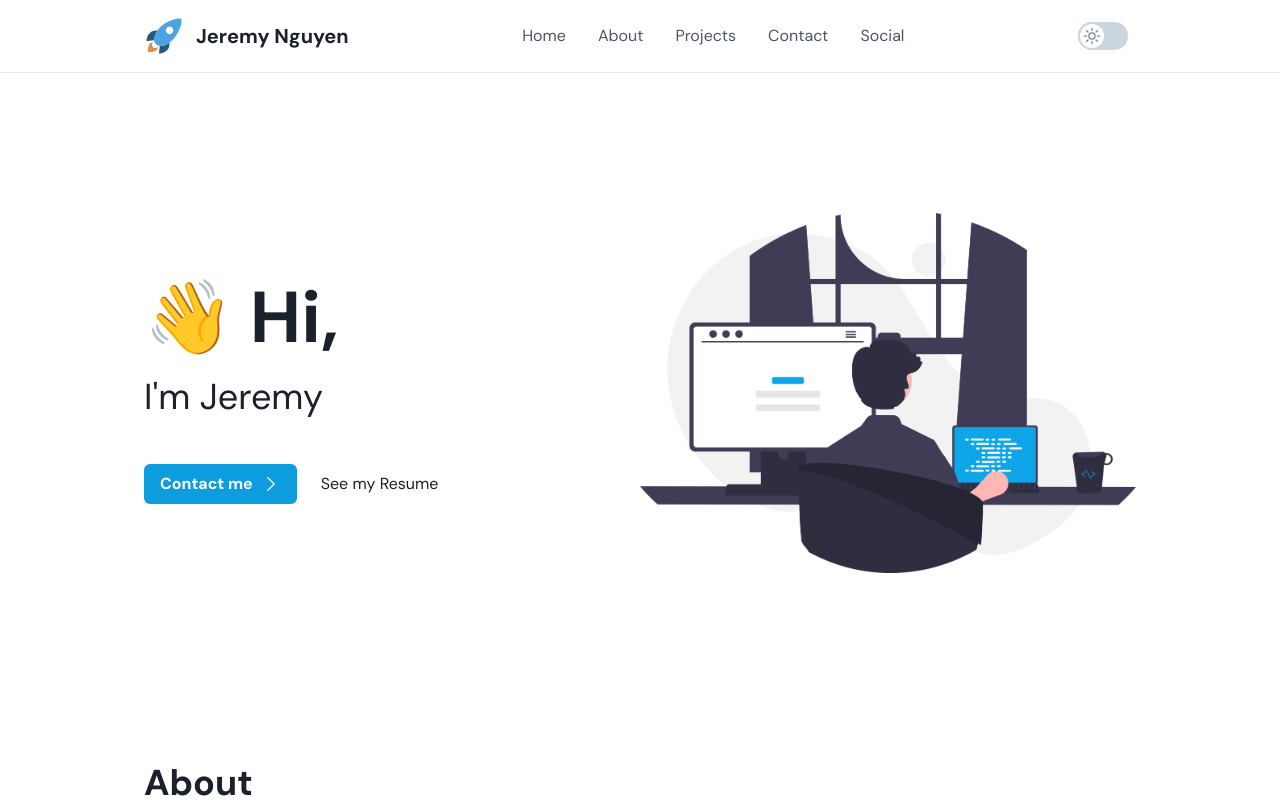
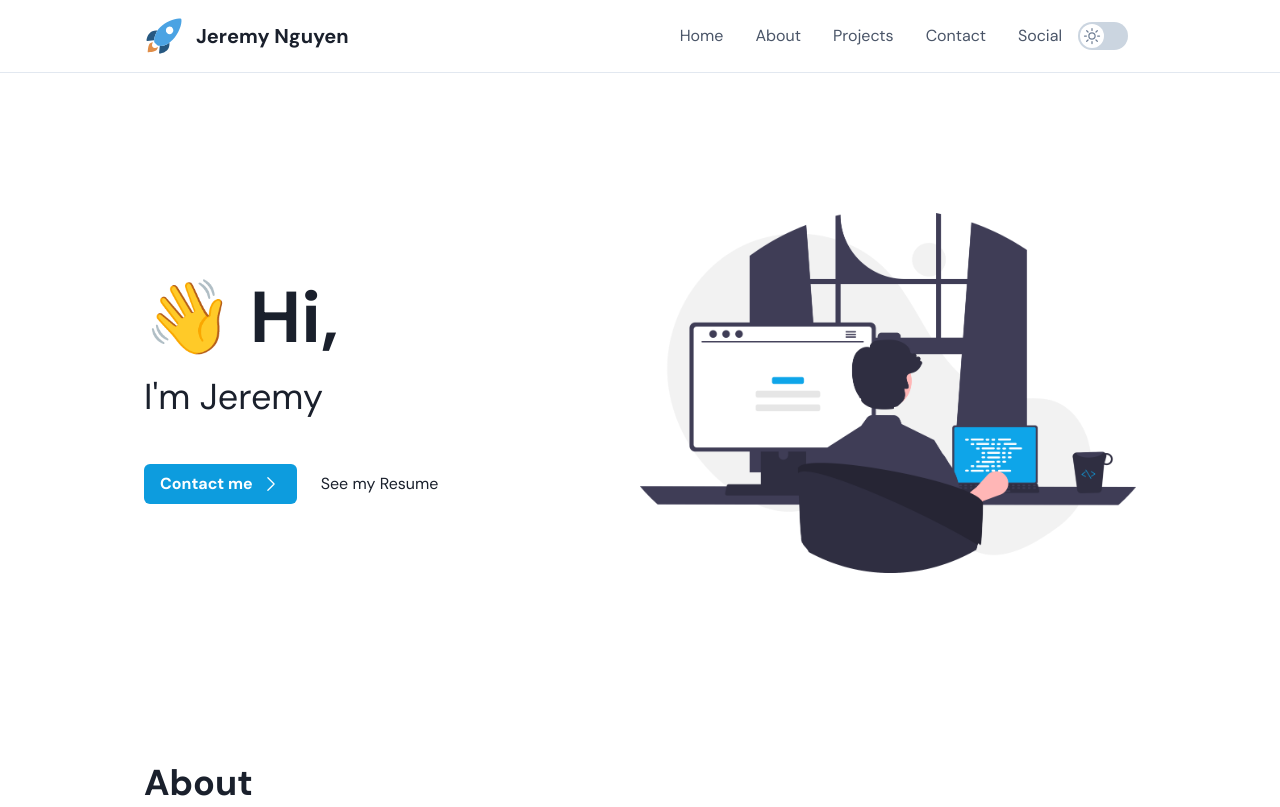
Before and after one commit to jeremy-code/personal-web, a Gatsby site: page / in a window 1280 px wide. Shown: the top 807 px of the page. Built offline with nearby package versions, Linux system fonts and the light colour scheme; Gatsby itself is replaced by a stand-in of ours.

Commit message:
Fix: Fix Navbar flexbox

```diff
--- a/src/components/Navbar/SimpleNavbar.tsx
+++ b/src/components/Navbar/SimpleNavbar.tsx
@@ -30,12 +30,18 @@ const SimpleNavbar = forwardRef<HTMLDivElement, NavbarProps>((props, ref) => {
       position="relative"
       {...props}
     >
-      <Container as={Flex} align="center" justify="space-between">
+      <Container
+        as={Flex}
+        align="center"
+        justify="space-between"
+        gap={4}
+        flexShrink={1}
+      >
         <MobileNavButton
           aria-label="Open navigation menu"
           display={["block", null, "none"]}
         />
-        <Flex gap={4} align="center">
+        <Flex gap={4} align="center" flexGrow={1}>
           <Flex gap={3} align="center">
             <Link to="/">
               <StaticImage
```
Also changed, not shown: package.json (+10 -10 lines), 1 other file.
